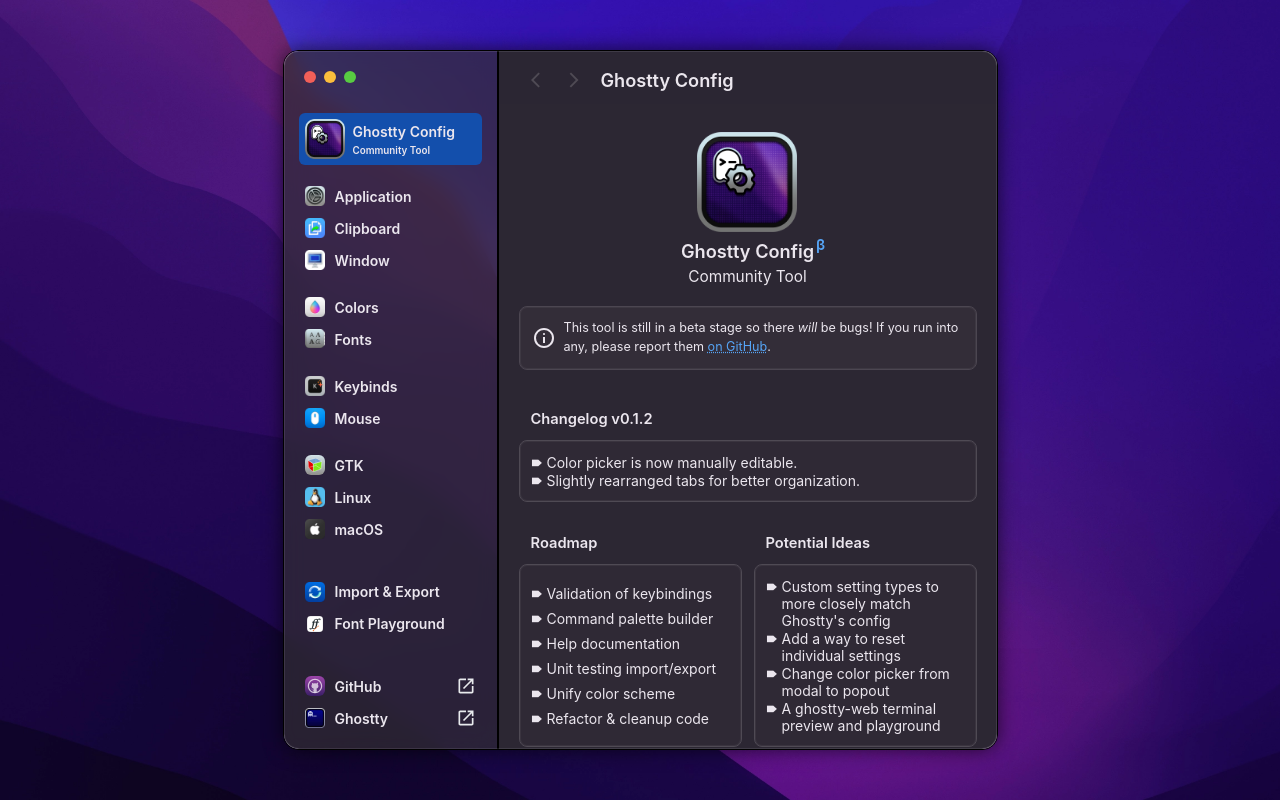
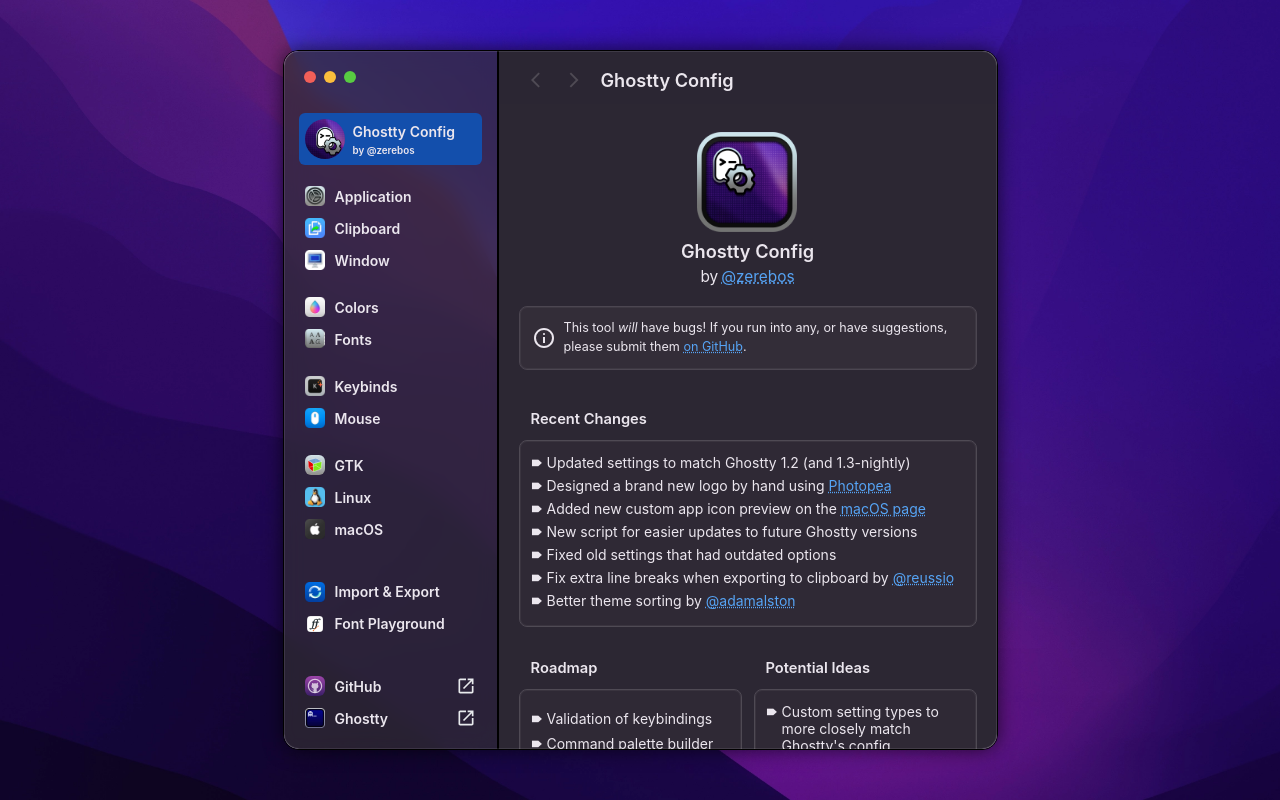
Before and after one commit to zerebos/ghostty-config, a SvelteKit app: page / in a window 1280 px wide. Built offline with nearby package versions, Linux system fonts and the light colour scheme; no server answers.

Commit message:
Add new avatar img and update info

```diff
--- a/package.json
+++ b/package.json
@@ -1,6 +1,6 @@
 {
     "name": "ghostty-config",
-    "version": "0.1.2",
+    "version": "0.2.0",
     "description": "A beautiful config generator for Ghostty terminal.",
     "author": "Zerebos",
     "repository": {
--- a/src/lib/components/User.svelte
+++ b/src/lib/components/User.svelte
@@ -1,8 +1,8 @@
 <script lang="ts">
     import {page} from "$app/state";
-    import logo from "$lib/images/icon.png";
+    import logo from "$lib/images/avatar.png";
 
-    const {route = "/", name = "Ghostty Config", subtext = "Community Tool"} = $props();
+    const {route = "/", name = "Ghostty Config"} = $props();
     const path = $derived(page.url.pathname);
 
     const selected = $derived(path === route);
@@ -10,11 +10,11 @@
 
 <a href={route} class="user-tab" class:selected>
     <div class="user-avatar">
-        <img src={logo} alt="Ghostty Logo" />
+        <img src={logo} alt="Ghostty Config Logo" />
     </div>
     <div class="user-label">
         <div class="user-name">{name}</div>
-        <div class="user-subtext">{subtext}</div>
+        <div class="user-subtext">by @zerebos</div>
     </div>
 </a>
 
@@ -37,6 +37,8 @@
     .user-avatar img {
         height: 100%;
         width: 100%;
+        border-radius: 50%;
+        /* border: 2px solid inset var(--border-level-1); */
     }
 
     .user-avatar {
--- a/src/lib/data/settings.ts
+++ b/src/lib/data/settings.ts
@@ -146,10 +146,10 @@
                     {id: "desktopNotifications", name: "Allow desktop notifications", type: "switch", value: true},
                     {id: "configFile", name: "Additional config file", type: "text", value: ""},
                     {id: "configDefaultFiles", name: "Load default config file", type: "switch", value: true},
-                    {id: "link", name: "Link handling", note: "Regex for making clickable links, curently disabled.", type: "text", value: "", disabled: true},
+                    {id: "link", name: "Link handling", note: "Regex for making clickable links, currently disabled.", type: "text", value: "", disabled: true},
                     {id: "linkUrl", name: "Automatically link URLs", note: "Matching occurs while holding the control (Linux) or command (macOS) key.", type: "switch", value: true},
                     {id: "linkPreviews", name: "Show link previews", note: "When set to `osc8`, previews are only shown for hyperlinks created with the OSC 8 sequence.", type: "dropdown", value: "true", options: ["true", "false", "osc8"]},
-                    {id: "undoTimeout", name: "Undo timeout", note: "Timeout for undo operations. Format like `1h30m`, `5s`, `500ms`.", type: "text"}
+                    {id: "undoTimeout", name: "Undo timeout", note: "Timeout for undo operations. Format like `1h30m`, `5s`, `500ms`.", type: "text", value: ""}
                 ]
             },
             {
@@ -560,7 +560,7 @@
             {
                 id: "icon",
                 name: "App Icon",
-                note: "An app icon previewer has been added to the to-do list.",
+                note: "If you choose the \"custom-style\" option, you can use any of the other icon settings to customize your icon with a live preview.",
                 settings: [
                     {id: "macosIcon", name: "Icon", note: "Custom style must specify both ghost and screen colors.", type: "dropdown", value: "official", options: ["official", "blueprint", "chalkboard", "microchip", "glass", "holographic", "paper", "retro", "xray", "custom", "custom-style"]},
                     {id: "macosCustomIcon", name: "Icon file", note: "Only used when \"custom\" is selected above.", type: "text", value: ""},
--- a/src/lib/stores/config.svelte.ts
+++ b/src/lib/stores/config.svelte.ts
@@ -143,7 +143,6 @@
     cursorOpacity: number;
     cursorStyle: string;
     cursorStyleBlink: string;
-    cursorstring: string;
     cursorClickToMove: boolean;
     mouseHideWhileTyping: boolean;
     mouseShiftCapture: boolean;
--- a/src/lib/views/AppIconPreview.svelte
+++ b/src/lib/views/AppIconPreview.svelte
@@ -62,8 +62,7 @@
             <img class="layer frame" src={frameUrl} alt="" onerror={handleAssetError} />
             <!-- eslint-disable-next-line svelte/no-unused-class-name -->
             <div class="layer tint screen-mask" style:background-color={screenColor}></div>
-            <!-- eslint-disable-next-line svelte/no-unused-class-name -->
-            <img class="layer screen" src={customLayerUrls.screen} alt="" onerror={handleAssetError} />
+            <!-- <img class="layer screen" src={customLayerUrls.screen} alt="" onerror={handleAssetError} /> -->
             <!-- eslint-disable-next-line svelte/no-unused-class-name -->
             <div class="layer tint ghost-mask" style:background-color={ghostColor}></div>
             <!-- eslint-disable-next-line svelte/no-unused-class-name -->
--- a/src/routes/+layout.svelte
+++ b/src/routes/+layout.svelte
@@ -139,8 +139,8 @@
                 {#snippet icon()}<div class="icon-wrapper github"><img src={github} alt="Ghostty Config GitHub" /></div>{/snippet}
                 GitHub
             </Tab>
-            <Tab route="https://github.com/ghostty-org">
-                {#snippet icon()}<img src={ghostty} alt="Ghostty GitHub" />{/snippet}
+            <Tab route="https://ghostty.org/">
+                {#snippet icon()}<img src={ghostty} alt="Ghostty Website" />{/snippet}
                 Ghostty
             </Tab>
         </nav>
--- a/src/routes/+page.svelte
+++ b/src/routes/+page.svelte
@@ -1,43 +1,34 @@
 <script lang="ts">
     import Page from "$lib/views/Page.svelte";
     import logo from "$lib/images/icon.png";
-    // import sync from "$lib/images/tabs/sync.webp";
-    // import fonts from "$lib/images/tabs/font-playground.webp";
     import Admonition from "$lib/components/Admonition.svelte";
     import Group from "$lib/components/settings/Group.svelte";
-    // import LinkItem from "$lib/components/settings/LinkItem.svelte";
-    // import Separator from "$lib/components/settings/Separator.svelte";
 </script>
 
 <Page title="Ghostty Config">
     <section>
         <div class="user">
             <div class="user-avatar">
-                <img src={logo} alt="Ghostty Logo" />
+                <img src={logo} alt="Ghostty Config Logo" />
             </div>
             <div class="user-label">
-                <div class="user-name">Ghostty Config<sup>β</sup></div>
-                <div class="user-subtext">Community Tool</div>
+                <div class="user-name">Ghostty Config</div>
+                <div class="user-subtext">by <a href="https://zerebos.com" target="_blank" rel="noopener noreferrer">@zerebos</a></div>
             </div>
         </div>
         <Admonition>
-            This tool is still in a beta stage so there <em>will</em> be bugs! If you run into any,
-            please report them
-            <a
-                href="https://github.com/zerebos/ghostty-config/issues"
-                target="_blank"
-                rel="noopener noreferrer">on GitHub</a
-            >.
+            This tool <em>will</em> have bugs! If you run into any, or have suggestions, please submit them
+            <a href="https://github.com/zerebos/ghostty-config/issues" target="_blank" rel="noopener noreferrer">on GitHub</a>.
         </Admonition>
-        <!-- <Group> -->
-            <!-- <LinkItem name="Import & Export" href="/app/import-export" icon={sync} /> -->
-            <!-- <Separator /> -->
-            <!-- <LinkItem name="Font Playground" href="/app/font-playground" icon={fonts} /> -->
-        <!-- </Group> -->
-        <Group title="Changelog v0.1.2">
-            <ul>
-                <li>Color picker is now manually editable.</li>
-                <li>Slightly rearranged tabs for better organization.</li>
+        <Group title="Recent Changes">
+            <ul class="recent-changes">
+                <li>Updated settings to match Ghostty 1.2 (and 1.3-nightly)</li>
+                <li>Designed a brand new logo by hand using <a href="https://www.photopea.com/" target="_blank" rel="noopener noreferrer">Photopea</a></li>
+                <li>Added new custom app icon preview on the <a href="/settings/macos">macOS page</a></li>
+                <li>New script for easier updates to future Ghostty versions</li>
+                <li>Fixed old settings that had outdated options</li>
+                <li>Fix extra line breaks when exporting to clipboard by <a href="https://github.com/reussio" target="_blank" rel="noopener noreferrer">@reussio</a></li>
+                <li>Better theme sorting by <a href="https://github.com/adamalston" target="_blank" rel="noopener noreferrer">@adamalston</a></li>
             </ul>
         </Group>
         <div class="group-wrapper">
@@ -126,6 +117,7 @@
         display: flex;
         justify-content: center;
         font-size: 1.1rem;
+        gap: 3px;
     }
 
     .group-wrapper {
@@ -146,6 +138,10 @@
         justify-content: space-evenly;
     }
 
+    .recent-changes li {
+        margin-bottom: 5px;
+    }
+
     /* code {
         background: var(--bg-input-focus);
         padding: 2px 4px;
```
Also changed, not shown: src/lib/images/avatar.png (added), 1 other file (tests, documents, lock files or other folders).
